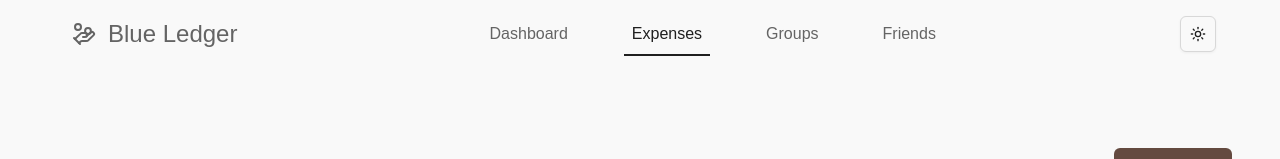
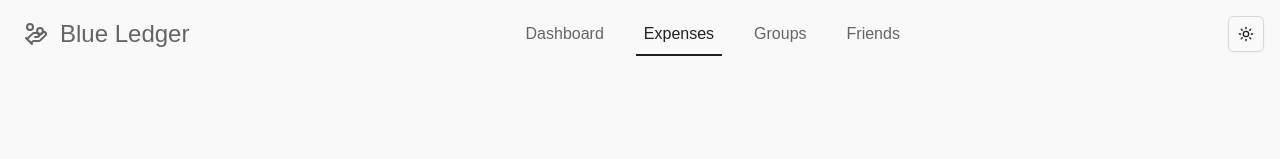
Before and after one commit to joaoc-dev/blueledger, a Next.js app in the folder blueledger-webapp/: page /expenses in a window 1280 px wide. Shown: the top 159 px of the page. Built offline with nearby package versions, Linux system fonts and the light colour scheme; no server answers; the database is empty.

Commit message:
feat(layout.tsx): enable animations on theme transition

```diff
--- a/blueledger-webapp/app/(auth)/layout.tsx
+++ b/blueledger-webapp/app/(auth)/layout.tsx
@@ -6,7 +6,7 @@ const AuthLayout = ({ children }: { children: React.ReactNode }) => {
       <header className="mb-20">
         <NavBar />
       </header>
-      <main>{children}</main>
+      <main className="p-10">{children}</main>
     </div>
   );
 };
--- a/blueledger-webapp/app/globals.css
+++ b/blueledger-webapp/app/globals.css
@@ -180,7 +180,7 @@
   }
 
   .nav__list {
-    @apply relative flex items-center gap-12;
+    @apply relative flex items-center gap-6;
   }
 
   .nav__list::after {
--- a/blueledger-webapp/app/layout.tsx
+++ b/blueledger-webapp/app/layout.tsx
@@ -28,13 +28,13 @@ export default function RootLayout({
     <html lang="en" suppressHydrationWarning>
       <body
         className={`${geistSans.variable} ${geistMono.variable}
-          antialiased px-12`}
+          antialiased`}
       >
         <ThemeProvider
           attribute="class"
           defaultTheme="system"
           enableSystem
-          disableTransitionOnChange
+          disableTransitionOnChange={false}
         >
           {children}
           <Toaster />
```
